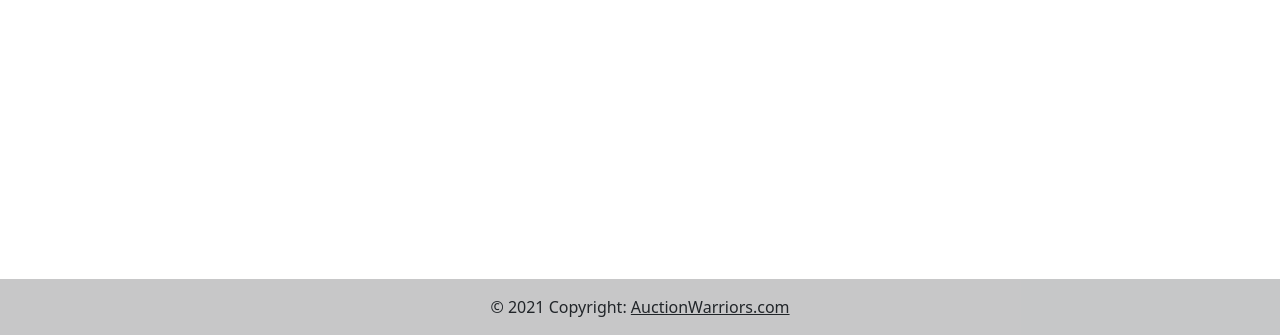
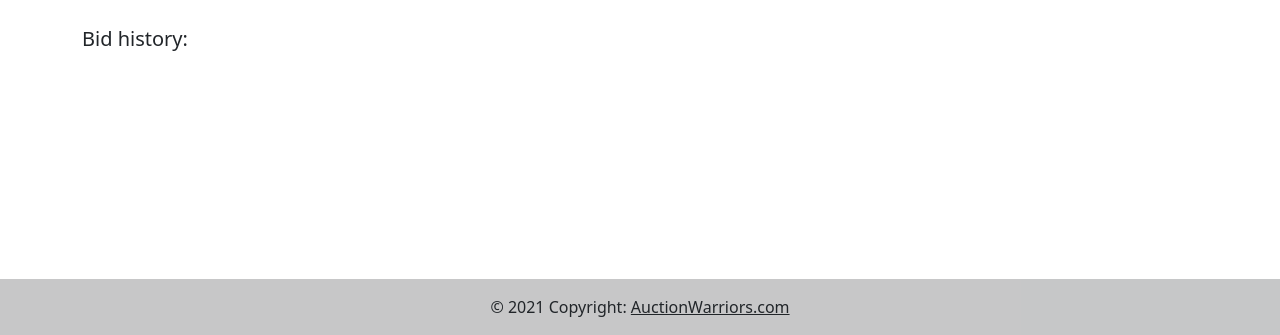
Before and after one commit to Auction-Wariors/old-stuff, a Django app: template app/templates/auctions/auction_detail.html in a window 1280 px wide. Shown: the part 465-800 px from the top of the page. Run offline with Django 3.2, Linux system fonts and the light colour scheme; the template is opened without the code that fills it, so the values that code supplies are empty.

Commit message:
Added bid history to detailed auction view.

```diff
--- a/app/auctions/views.py
+++ b/app/auctions/views.py
@@ -1,7 +1,7 @@
 from django.shortcuts import render, redirect, get_object_or_404
 from django.contrib import messages
 from stores.models import Store
-from .models import Auction
+from .models import Auction, Bid
 
 
 from auctions.forms import AddAuctionForm
@@ -9,7 +9,8 @@ from auctions.forms import AddAuctionForm
 
 def auction_detail(request, pk):
     auction = get_object_or_404(Auction, pk=pk)
-    return render(request, 'auctions/auction_detail.html', {'auction': auction})
+    bids = Bid.objects.filter(auction=auction)
+    return render(request, 'auctions/auction_detail.html', {'auction': auction, 'bids': bids})
 
 
 def add_auction(request):
--- a/app/templates/auctions/auction_detail.html
+++ b/app/templates/auctions/auction_detail.html
@@ -54,6 +54,14 @@
           </div>
         </div>
       </div>
+ <div>
+    <h5>Bid history:</h5>
+     {% for bid in bids %}
+      <p>{{ bid.owner.first_name }} - Bid: NOK {{ bid.value }},- // {{ bid.created_at }}</p>
+     {% endfor %}
+
+
+ </div>
 </section>
 
 {% endblock %}
```
